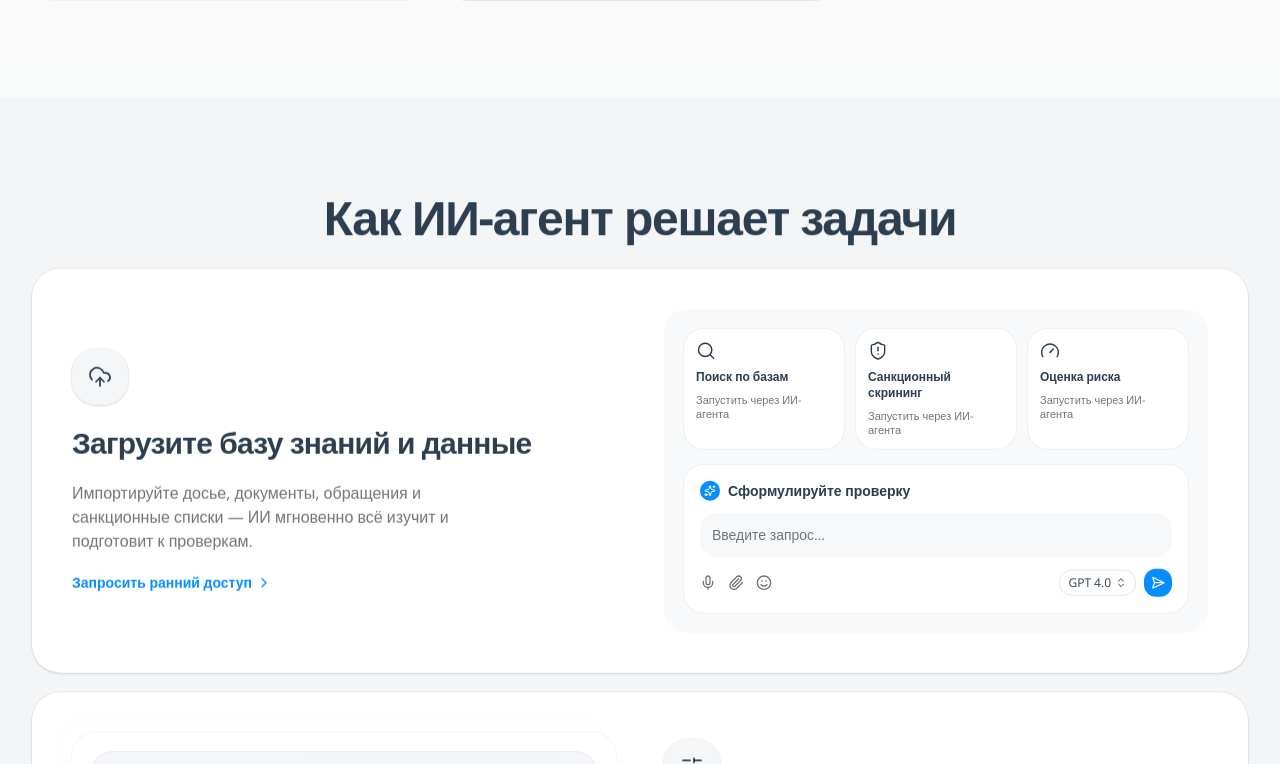
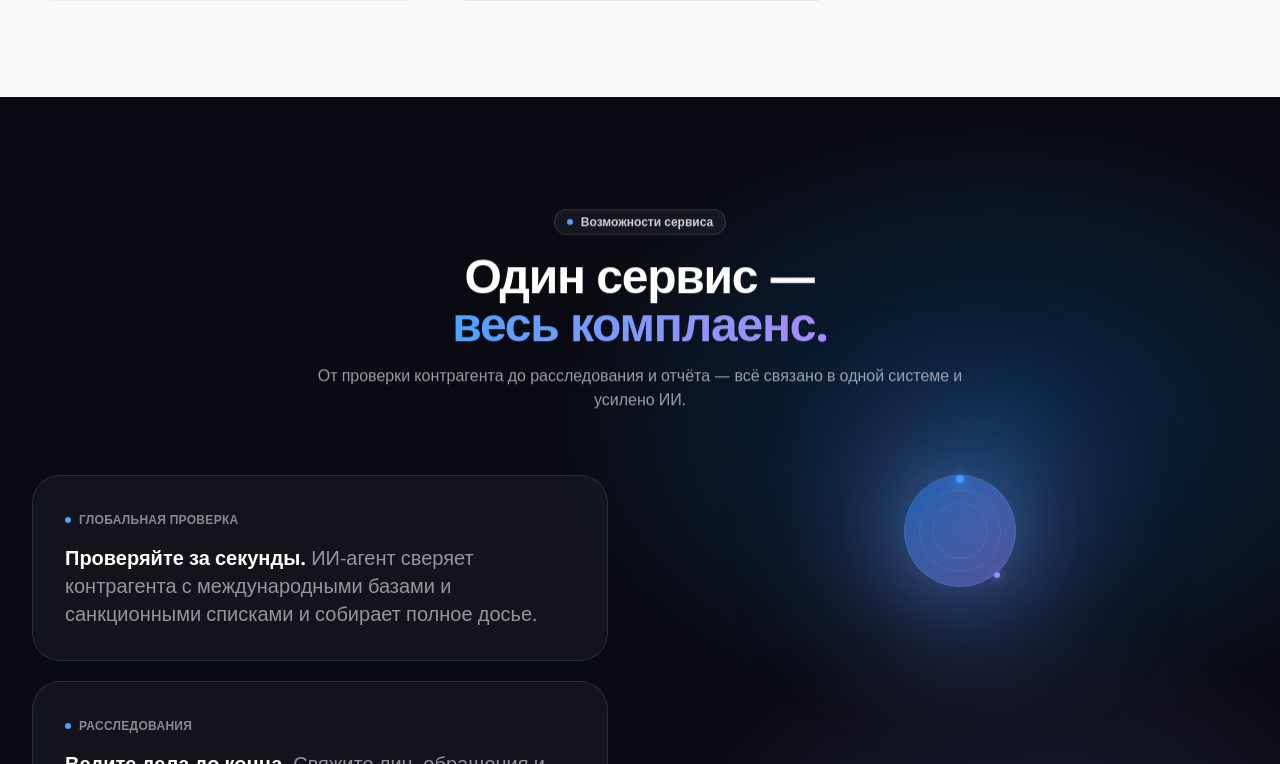
Before and after one commit to dzhmnklva012/-e-analytic, a Next.js app in the folder compliance-landing/: page / in a window 1280 px wide. Shown: the part 1976-2740 px from the top of the page. Built offline with nearby package versions, Linux system fonts and the light colour scheme.

Commit message:
Auto-update: page.tsx

```diff
--- a/compliance-landing/src/app/page.tsx
+++ b/compliance-landing/src/app/page.tsx
@@ -50,6 +50,8 @@ export default function Home() {
           </div>
         </Section>
 
+        <ServiceCapabilities />
+
         <AgentSolves />
 
         <HowItWorks />
```
